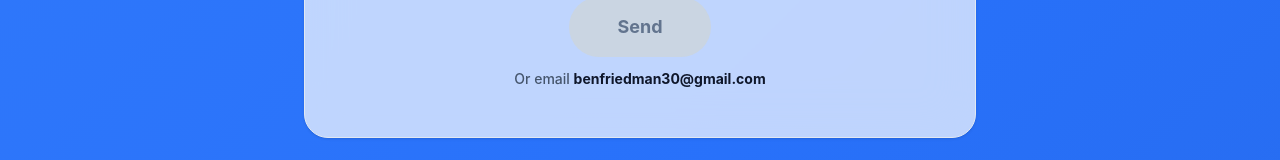
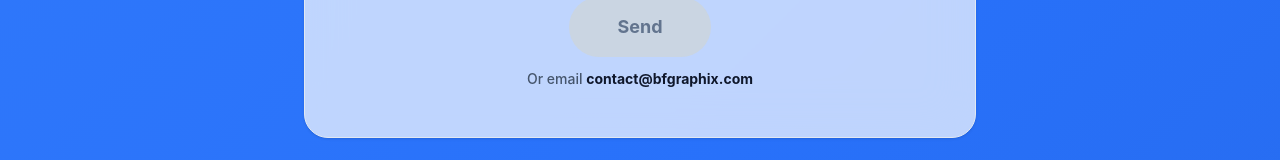
Before and after one commit to tbsjmd/Ben_Friedman, a React (Vite) app: page / in a window 1280 px wide. Shown: the part 4405-4565 px from the top of the page. Built offline with nearby package versions, Linux system fonts and the light colour scheme; no server answers.

Commit message:
change contact email

```diff
--- a/src/components/ContactSection.jsx
+++ b/src/components/ContactSection.jsx
@@ -129,7 +129,7 @@ export default function ContactSection() {
                 {isSending ? 'Sending...' : 'Send'}
               </button>
               <p className="text-slate-600 text-sm font-medium">
-                Or email <a href="mailto:benfriedman30@gmail.com" className="text-slate-900 font-bold hover:underline">benfriedman30@gmail.com</a>
+                Or email <a href="mailto:contact@bfgraphix.com" className="text-slate-900 font-bold hover:underline">contact@bfgraphix.com</a>
               </p>
             </div>
           </form>
--- a/src/components/OrderSection.jsx
+++ b/src/components/OrderSection.jsx
@@ -316,12 +316,12 @@ export default function OrderSection() {
                     </div>
                     <div>
                       <p className="font-bold text-slate-900 mb-1">Digital Delivery</p>
-                      <p>All designs will be delivered to your attached email. If you don't receive any documents within the specified delivery timeframe, please check your junk mail. If you still haven't received anything then contact me at <a href="mailto:benfriedman30@gmail.com" className="text-blue-600 font-semibold hover:underline">benfriedman30@gmail.com</a>.</p>
+                      <p>All designs will be delivered to your attached email. If you don't receive any documents within the specified delivery timeframe, please check your junk mail. If you still haven't received anything then contact me at <a href="mailto:contact@bfgraphix.com" className="text-blue-600 font-semibold hover:underline">contact@bfgraphix.com</a>.</p>
                     </div>
                     <div>
                       <p className="font-bold text-slate-900 mb-1">Refund Policy</p>
                       <p>All sales are final once the design process has been started. In other words, refunds will be unavailable once your design has been started.</p>
-                      <p className="mt-2">You can always contact me with any questions at <a href="mailto:benfriedman30@gmail.com" className="text-blue-600 font-semibold hover:underline">benfriedman30@gmail.com</a>. If you made a mistake while purchasing contact me and I will do my best to help.</p>
+                      <p className="mt-2">You can always contact me with any questions at <a href="mailto:contact@bfgraphix.com" className="text-blue-600 font-semibold hover:underline">contact@bfgraphix.com</a>. If you made a mistake while purchasing contact me and I will do my best to help.</p>
                     </div>
                   </div>
                 )}
```
